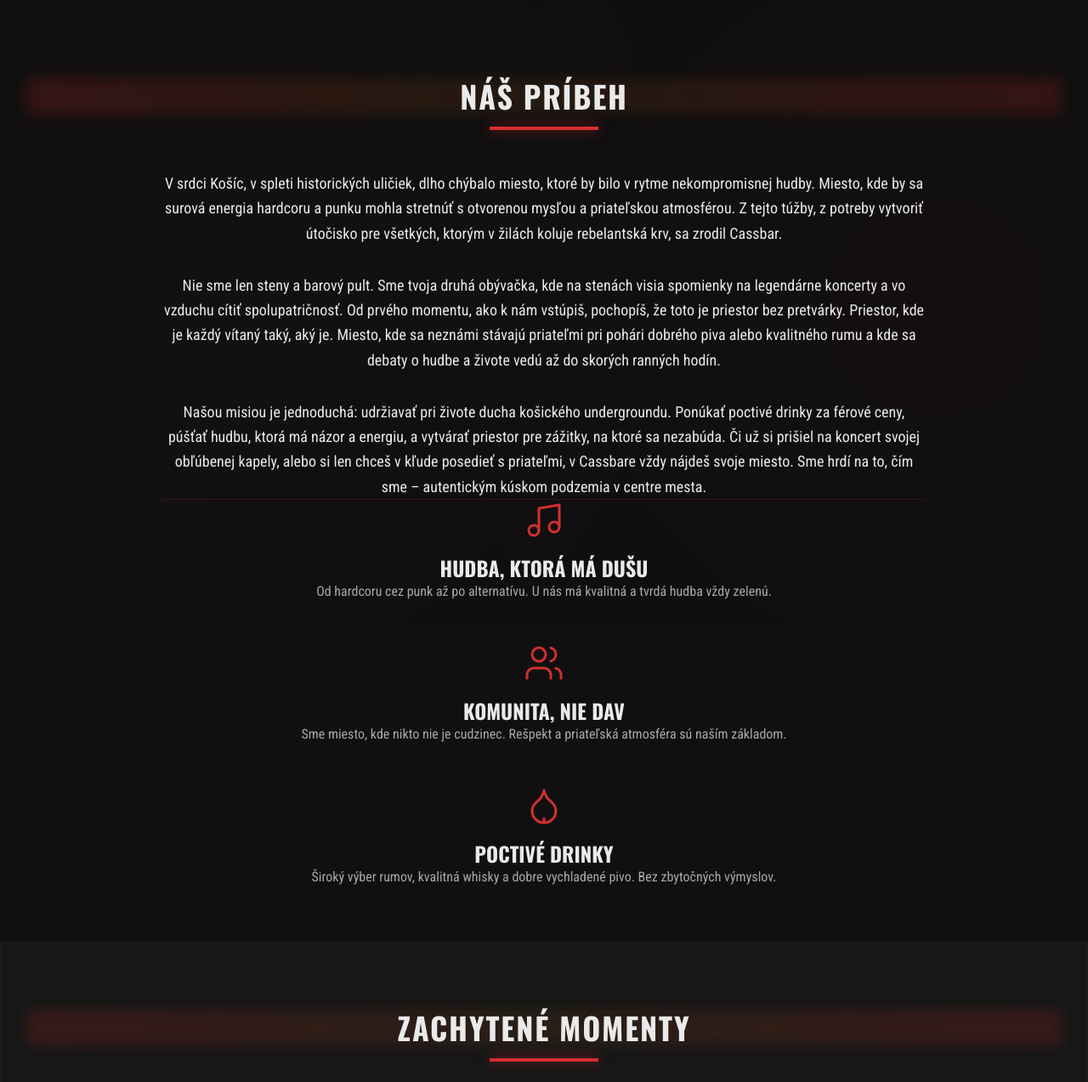
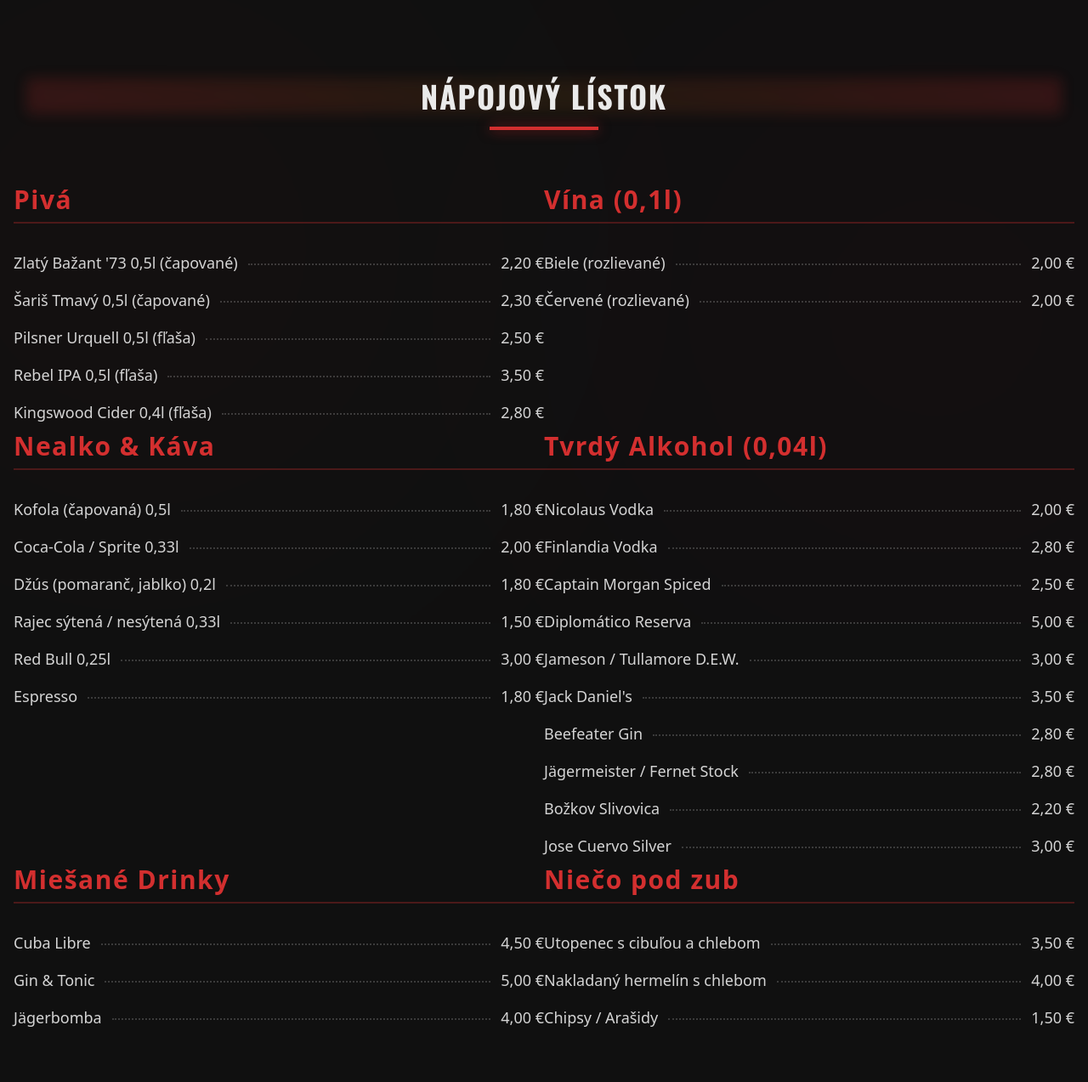
Before and after one commit to Matusbenco/Cassbar, a plain HTML site: page o-nas.html in a window 1280 px wide. Shown: the part 67-1340 px from the top of the page at 85% size. Drawn offline with nearby package versions, Linux system fonts and the light colour scheme.

Commit message:
Add files via upload

```diff
--- a/o-nas.html
+++ b/o-nas.html
@@ -3,11 +3,11 @@
 <head>
     <meta charset="utf-8" />
     <meta name="viewport" content="width=device-width, initial-scale=1" />
-    <title>Náš príbeh | Cassbar Košice</title>
-    <meta name="description" content="Cassbar nie je len bar. Je to útočisko pre všetkých, ktorí hľadajú autentický priestor s dušou, kde vládne hardcore, punk a alternatívna hudba." />
+    <title>Nápojový lístok | Cassbar Košice</title>
+    <meta name="description" content="Pozri si našu ponuku pív, rumov, drinkov a ďalších nápojov v Cassbare." />
     <link rel="stylesheet" href="https://cdn.jsdelivr.net/npm/swiper@11/swiper-bundle.min.css" />
     <link rel="stylesheet" href="https://cdn.jsdelivr.net/npm/glightbox/dist/css/glightbox.min.css" />
-    <link rel="stylesheet" href="style.css?v=FINAL_VERSION" />
+    <link rel="stylesheet" href="style.css?v=FINAL" />
 </head>
 <body class="antialiased">
 <div class="concert-lights-bg"></div>
@@ -17,17 +17,17 @@
             <a class="flex items-center space-x-2 hover-lift z-10" href="index.html"><span class="header-logo-font">CASSBAR</span></a>
             <div class="hidden md:flex items-center space-x-8">
                 <a class="text-cassbar-light hover:text-cassbar-accent transition-all duration-300 font-condensed font-bold tracking-wider text-sm relative group" href="index.html">DOMOV<span class="absolute -bottom-1 left-0 w-0 h-0.5 bg-cassbar-accent transition-all duration-300 group-hover:w-full pulse-glow"></span></a>
-                <a class="text-cassbar-light hover:text-cassbar-accent transition-all duration-300 font-condensed font-bold tracking-wider text-sm relative group" href="o-nas.html">O NÁS<span class="absolute -bottom-1 left-0 w-full h-0.5 bg-cassbar-accent pulse-glow"></span></a>
-                <a class="text-cassbar-light hover:text-cassbar-accent transition-all duration-300 font-condensed font-bold tracking-wider text-sm relative group" href="napojovy-listok.html">NÁPOJOVÝ LÍSTOK<span class="absolute -bottom-1 left-0 w-0 h-0.5 bg-cassbar-accent transition-all duration-300 group-hover:w-full pulse-glow"></span></a>
+                <a class="text-cassbar-light hover:text-cassbar-accent transition-all duration-300 font-condensed font-bold tracking-wider text-sm relative group" href="o-nas.html">O NÁS<span class="absolute -bottom-1 left-0 w-0 h-0.5 bg-cassbar-accent transition-all duration-300 group-hover:w-full pulse-glow"></span></a>
+                <a class="text-cassbar-light hover:text-cassbar-accent transition-all duration-300 font-condensed font-bold tracking-wider text-sm relative group" href="napojovy-listok.html">NÁPOJOVÝ LÍSTOK<span class="absolute -bottom-1 left-0 w-full h-0.5 bg-cassbar-accent pulse-glow"></span></a>
                 <a class="text-cassbar-light hover:text-cassbar-accent transition-all duration-300 font-condensed font-bold tracking-wider text-sm relative group" href="kontakt.html">KONTAKT<span class="absolute -bottom-1 left-0 w-0 h-0.5 bg-cassbar-accent transition-all duration-300 group-hover:w-full pulse-glow"></span></a>
             </div>
             <div class="md:hidden">
                 <button id="mobile-menu-button" class="inline-flex items-center justify-center whitespace-nowrap text-sm font-medium h-9 rounded-md px-3 text-cassbar-light hover:text-cassbar-accent">
-                    <svg xmlns="http://www.w3.org/2000/svg" width="24" height="24" viewBox="0 0 24 24" fill="none" stroke="currentColor" stroke-width="2" stroke-linecap="round" stroke-linejoin="round"><line x1="4" x2="20" y1="12" y2="12"></line><line x1="4" x2="20" y1="6" y2="6"></line><line x1="4" x2="20" y1="18" y2="18"></line></svg>
+                    <svg xmlns="http://www.w3.org/2000/svg" width="24" height="24" viewBox="0 0 24 24" fill="none" stroke="currentColor" stroke-width="2" stroke-linecap="round" stroke-linejoin="round" class="lucide lucide-menu"><line x1="4" x2="20" y1="12" y2="12"></line><line x1="4" x2="20" y1="6" y2="6"></line><line x1="4" x2="20" y1="18" y2="18"></line></svg>
                 </button>
             </div>
         </div>
-        <div id="mobile-menu" class="mobile-menu-container md:hidden">
+        <div id="mobile-menu" class="mobile-menu-container md:hidden flex flex-col">
              <a class="block text-center py-3 text-cassbar-light hover:text-cassbar-accent hover:bg-black/20 font-condensed font-bold tracking-wider" href="index.html">DOMOV</a>
              <a class="block text-center py-3 text-cassbar-light hover:text-cassbar-accent hover:bg-black/20 font-condensed font-bold tracking-wider" href="o-nas.html">O NÁS</a>
              <a class="block text-center py-3 text-cassbar-light hover:text-cassbar-accent hover:bg-black/20 font-condensed font-bold tracking-wider" href="napojovy-listok.html">NÁPOJOVÝ LÍSTOK</a>
@@ -38,56 +38,70 @@
 <main class="relative z-10 pt-24 pb-12">
     <section class="py-16">
         <div class="container mx-auto px-4">
-            <div class="text-center mb-12">
-                <h1 class="font-display text-4xl md:text-6xl text-cassbar-light mb-4 tracking-wider enhanced-glow">NÁŠ PRÍBEH</h1>
+            <div class="text-center mb-16">
+                <h1 class="font-display text-4xl md:text-6xl text-cassbar-light mb-4 tracking-wider enhanced-glow">NÁPOJOVÝ LÍSTOK</h1>
                 <div class="w-32 h-1 bg-cassbar-accent mx-auto pulse-glow"></div>
             </div>
-            <div class="max-w-4xl mx-auto">
-                <div class="font-condensed text-lg text-cassbar-light text-center leading-relaxed">
-                    <p class="mb-8">V srdci Košíc, v spleti historických uličiek, dlho chýbalo miesto, ktoré by bilo v rytme nekompromisnej hudby. Miesto, kde by sa surová energia hardcoru a punku mohla stretnúť s otvorenou mysľou a priateľskou atmosférou. Z tejto túžby, z potreby vytvoriť útočisko pre všetkých, ktorým v žilách koluje rebelantská krv, sa zrodil Cassbar.</p>
-                    <p class="mb-8">Nie sme len steny a barový pult. Sme tvoja druhá obývačka, kde na stenách visia spomienky na legendárne koncerty a vo vzduchu cítiť spolupatričnosť. Od prvého momentu, ako k nám vstúpiš, pochopíš, že toto je priestor bez pretvárky. Priestor, kde je každý vítaný taký, aký je. Miesto, kde sa neznámi stávajú priateľmi pri pohári dobrého piva alebo kvalitného rumu a kde sa debaty o hudbe a živote vedú až do skorých ranných hodín.</p>
-                    <p>Našou misiou je jednoduchá: udržiavať pri živote ducha košického undergroundu. Ponúkať poctivé drinky za férové ceny, púšťať hudbu, ktorá má názor a energiu, a vytvárať priestor pre zážitky, na ktoré sa nezabúda. Či už si prišiel na koncert svojej obľúbenej kapely, alebo si len chceš v kľude posedieť s priateľmi, v Cassbare vždy nájdeš svoje miesto. Sme hrdí na to, čím sme – autentickým kúskom podzemia v centre mesta.</p>
+            <div class="grid md:grid-cols-2 gap-x-12 gap-y-16 max-w-5xl mx-auto">
+                <div class="menu-category">
+                    <h2 class="menu-category-title">Pivá</h2>
+                    <ul class="menu-list">
+                        <li><span>Zlatý Bažant '73 0,5l (čapované)</span><span class="menu-item-filler"></span><span>2,20 €</span></li>
+                        <li><span>Šariš Tmavý 0,5l (čapované)</span><span class="menu-item-filler"></span><span>2,30 €</span></li>
+                        <li><span>Pilsner Urquell 0,5l (fľaša)</span><span class="menu-item-filler"></span><span>2,50 €</span></li>
+                        <li><span>Rebel IPA 0,5l (fľaša)</span><span class="menu-item-filler"></span><span>3,50 €</span></li>
+                        <li><span>Kingswood Cider 0,4l (fľaša)</span><span class="menu-item-filler"></span><span>2,80 €</span></li>
+                    </ul>
                 </div>
-                <hr class="border-cassbar-accent/20 my-16">
-                <div class="grid md:grid-cols-3 gap-12 text-center">
-                    <div>
-                        <svg xmlns="http://www.w3.org/2000/svg" width="24" height="24" viewBox="0 0 24 24" fill="none" stroke="currentColor" stroke-width="2" stroke-linecap="round" stroke-linejoin="round" class="feature-icon"><path d="M9 18V5l12-2v13"/><circle cx="6" cy="18" r="3"/><circle cx="18" cy="16" r="3"/></svg>
-                        <h3 class="font-display text-2xl text-cassbar-light mb-2">HUDBA, KTORÁ MÁ DUŠU</h3>
-                        <p class="font-condensed text-cassbar-light/70">Od hardcoru cez punk až po alternatívu. U nás má kvalitná a tvrdá hudba vždy zelenú.</p>
-                    </div>
-                    <div>
-                        <svg xmlns="http://www.w3.org/2000/svg" width="24" height="24" viewBox="0 0 24 24" fill="none" stroke="currentColor" stroke-width="2" stroke-linecap="round" stroke-linejoin="round" class="feature-icon"><path d="M16 21v-2a4 4 0 0 0-4-4H6a4 4 0 0 0-4 4v2"/><circle cx="9" cy="7" r="4"/><path d="M22 21v-2a4 4 0 0 0-3-3.87"/><path d="M16 3.13a4 4 0 0 1 0 7.75"/></svg>
-                        <h3 class="font-display text-2xl text-cassbar-light mb-2">KOMUNITA, NIE DAV</h3>
-                        <p class="font-condensed text-cassbar-light/70">Sme miesto, kde nikto nie je cudzinec. Rešpekt a priateľská atmosféra sú naším základom.</p>
-                    </div>
-                    <div>
-                        <svg xmlns="http://www.w3.org/2000/svg" width="24" height="24" viewBox="0 0 24 24" fill="none" stroke="currentColor" stroke-width="2" stroke-linecap="round" stroke-linejoin="round" class="feature-icon"><path d="M12 22a7 7 0 0 0 7-7c0-2-1-3.9-3-5.5s-3.5-4-4-6.5c-.5 2.5-2 4.9-4 6.5s-3 3.5-3 5.5a7 7 0 0 0 7 7z"/><path d="M12 22v-2.5"/></svg>
-                        <h3 class="font-display text-2xl text-cassbar-light mb-2">POCTIVÉ DRINKY</h3>
-                        <p class="font-condensed text-cassbar-light/70">Široký výber rumov, kvalitná whisky a dobre vychladené pivo. Bez zbytočných výmyslov.</p>
-                    </div>
+                <div class="menu-category">
+                    <h2 class="menu-category-title">Vína (0,1l)</h2>
+                    <ul class="menu-list">
+                        <li><span>Biele (rozlievané)</span><span class="menu-item-filler"></span><span>2,00 €</span></li>
+                        <li><span>Červené (rozlievané)</span><span class="menu-item-filler"></span><span>2,00 €</span></li>
+                    </ul>
                 </div>
-            </div>
-        </div>
-    </section>
-    <section class="py-20 relative z-10 content-backdrop">
-        <div class="container mx-auto px-4">
-            <div class="text-center mb-16">
-                <h2 class="font-display text-4xl md:text-6xl text-cassbar-light mb-4 tracking-wider enhanced-glow">ZACHYTENÉ MOMENTY</h2>
-                <div class="w-32 h-1 bg-cassbar-accent mx-auto mb-6 pulse-glow"></div>
-            </div>
-            <div class="swiper gallery-swiper">
-                <div class="swiper-wrapper">
-                    <div class="swiper-slide"><a href="casbar1.jpg" class="glightbox" data-gallery="cassbar-gallery"><img src="casbar1.jpg" alt="Pohľad na bar v Cassbare" class="gallery-item-img" /></a></div>
-                    <div class="swiper-slide"><a href="casbar2.jpg" class="glightbox" data-gallery="cassbar-gallery"><img src="casbar2.jpg" alt="Priestory na sedenie v Cassbare" class="gallery-item-img" /></a></div>
-                    <div class="swiper-slide"><a href="casbar3.jpg" class="glightbox" data-gallery="cassbar-gallery"><img src="casbar3.jpg" alt="Stena s plagátmi kapiel" class="gallery-item-img" /></a></div>
-                    <div class="swiper-slide"><a href="casbar4.jpg" class="glightbox" data-gallery="cassbar-gallery"><img src="casbar4.jpg" alt="Výzdoba a atmosféra podniku" class="gallery-item-img" /></a></div>
-                    <div class="swiper-slide"><a href="casbar5.jpg" class="glightbox" data-gallery="cassbar-gallery"><img src="casbar5.jpg" alt="Detail interiéru Cassbaru" class="gallery-item-img" /></a></div>
-                    <div class="swiper-slide"><a href="casbar6.jpg" class="glightbox" data-gallery="cassbar-gallery"><img src="casbar6.jpg" alt="Miesto na posedenie s priateľmi" class="gallery-item-img" /></a></div>
-                    <div class="swiper-slide"><a href="casbar7.jpg" class="glightbox" data-gallery="cassbar-gallery"><img src="casbar7.jpg" alt="Stena slávy s podpismi" class="gallery-item-img" /></a></div>
-                    <div class="swiper-slide"><a href="casbar8.jpg" class="glightbox" data-gallery="cassbar-gallery"><img src="casbar8.jpg" alt="Pohľad do priestoru Cassbaru" class="gallery-item-img" /></a></div>
+                <div class="menu-category">
+                    <h2 class="menu-category-title">Nealko & Káva</h2>
+                    <ul class="menu-list">
+                        <li><span>Kofola (čapovaná) 0,5l</span><span class="menu-item-filler"></span><span>1,80 €</span></li>
+                        <li><span>Coca-Cola / Sprite 0,33l</span><span class="menu-item-filler"></span><span>2,00 €</span></li>
+                        <li><span>Džús (pomaranč, jablko) 0,2l</span><span class="menu-item-filler"></span><span>1,80 €</span></li>
+                        <li><span>Rajec sýtená / nesýtená 0,33l</span><span class="menu-item-filler"></span><span>1,50 €</span></li>
+                        <li><span>Red Bull 0,25l</span><span class="menu-item-filler"></span><span>3,00 €</span></li>
+                        <li><span>Espresso</span><span class="menu-item-filler"></span><span>1,80 €</span></li>
+                    </ul>
                 </div>
-                <div class="swiper-button-next"></div>
-                <div class="swiper-button-prev"></div>
+                <div class="menu-category">
+                    <h2 class="menu-category-title">Tvrdý Alkohol (0,04l)</h2>
+                    <ul class="menu-list">
+                        <li><span>Nicolaus Vodka</span><span class="menu-item-filler"></span><span>2,00 €</span></li>
+                        <li><span>Finlandia Vodka</span><span class="menu-item-filler"></span><span>2,80 €</span></li>
+                        <li><span>Captain Morgan Spiced</span><span class="menu-item-filler"></span><span>2,50 €</span></li>
+                        <li><span>Diplomático Reserva</span><span class="menu-item-filler"></span><span>5,00 €</span></li>
+                        <li><span>Jameson / Tullamore D.E.W.</span><span class="menu-item-filler"></span><span>3,00 €</span></li>
+                        <li><span>Jack Daniel's</span><span class="menu-item-filler"></span><span>3,50 €</span></li>
+                        <li><span>Beefeater Gin</span><span class="menu-item-filler"></span><span>2,80 €</span></li>
+                        <li><span>Jägermeister / Fernet Stock</span><span class="menu-item-filler"></span><span>2,80 €</span></li>
+                        <li><span>Božkov Slivovica</span><span class="menu-item-filler"></span><span>2,20 €</span></li>
+                        <li><span>Jose Cuervo Silver</span><span class="menu-item-filler"></span><span>3,00 €</span></li>
+                    </ul>
+                </div>
+                <div class="menu-category">
+                    <h2 class="menu-category-title">Miešané Drinky</h2>
+                    <ul class="menu-list">
+                        <li><span>Cuba Libre</span><span class="menu-item-filler"></span><span>4,50 €</span></li>
+                        <li><span>Gin & Tonic</span><span class="menu-item-filler"></span><span>5,00 €</span></li>
+                        <li><span>Jägerbomba</span><span class="menu-item-filler"></span><span>4,00 €</span></li>
+                    </ul>
+                </div>
+                <div class="menu-category">
+                    <h2 class="menu-category-title">Niečo pod zub</h2>
+                    <ul class="menu-list">
+                        <li><span>Utopenec s cibuľou a chlebom</span><span class="menu-item-filler"></span><span>3,50 €</span></li>
+                        <li><span>Nakladaný hermelín s chlebom</span><span class="menu-item-filler"></span><span>4,00 €</span></li>
+                        <li><span>Chipsy / Arašidy</span><span class="menu-item-filler"></span><span>1,50 €</span></li>
+                    </ul>
+                </div>
             </div>
         </div>
     </section>
@@ -102,22 +116,9 @@
          <a href="https://unoneto.eu" target="_blank" rel="noopener noreferrer" class="text-xs mt-4 block text-cassbar-light/60 hover:text-cassbar-accent transition-colors duration-300">Vytvoril Matúš Benčo - Unoneto.eu</a>
     </div>
 </footer>
+<script src="https://cdn.jsdelivr.net/npm/swiper@11/swiper-bundle.min.js"></script>
+<script src="https://cdn.jsdelivr.net/gh/mcstudios/glightbox/dist/js/glightbox.min.js"></script>
 <script src="https://formspree.io/js/formbutton-v1.min.js" defer></script>
-<script>
-  window.formbutton=window.formbutton||function(){(formbutton.q=formbutton.q||[]).push(arguments)};
-
-  formbutton("create", {
-    action: "https://formspree.io/f/xyzjaepv",
-    title: "Máte otázku?",
-    styles: {
-      title: {
-        backgroundColor: "#D32F2F"
-      },
-      button: {
-        backgroundColor: "#D32F2F"
-      }
-    }
-  });
-</script>
+<script src="script.js"></script>
 </body>
 </html>
```
Also changed, not shown: kontakt.html (+1 -1 lines), napojovy-listok.html (+1 -1 lines).
